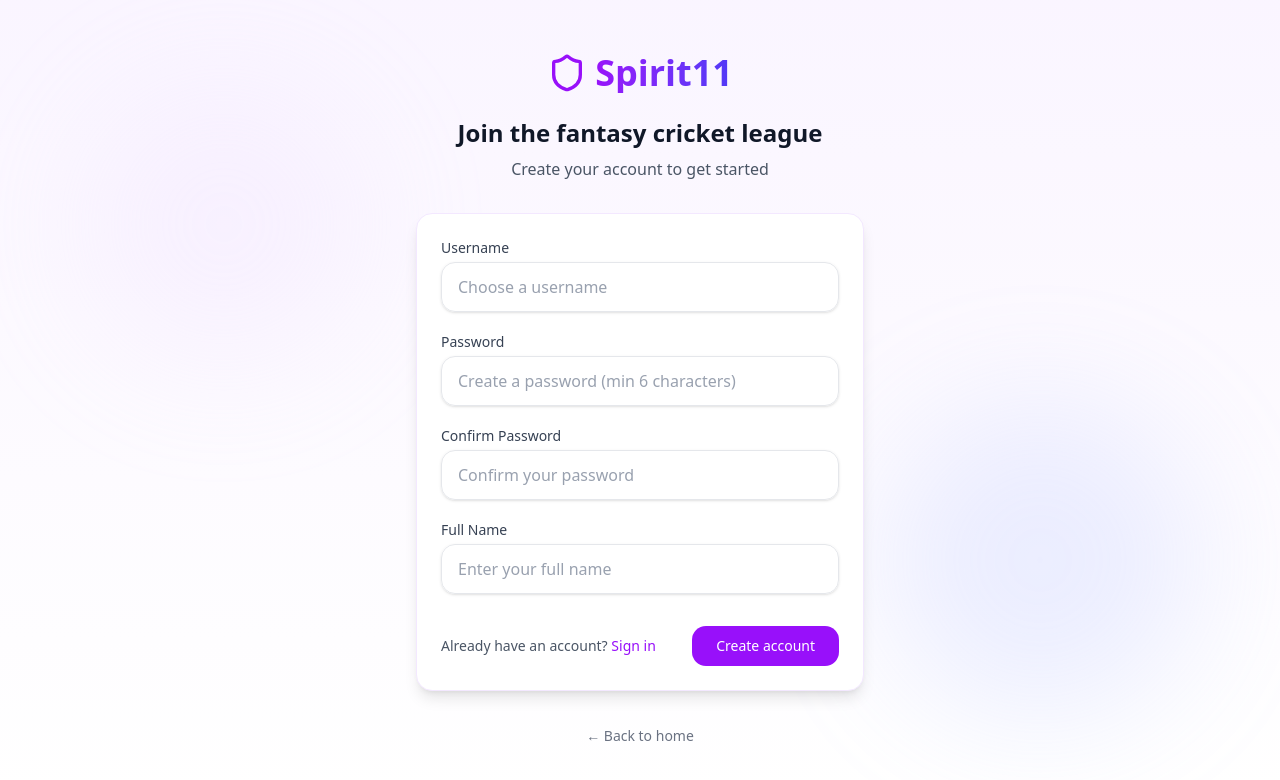
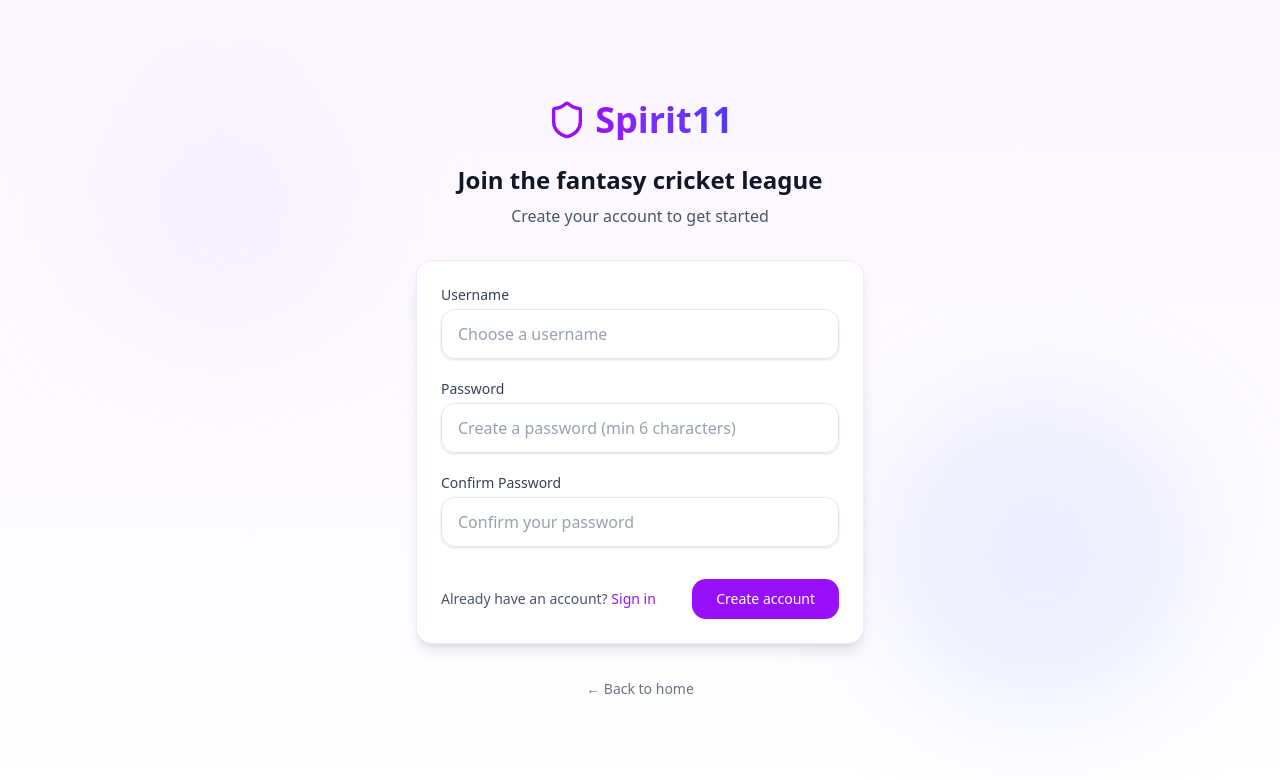
Before and after one commit to 0xneobyte/spiritx_compilex_02, a Next.js app: page /auth/signup in a window 1280 px wide. Shown: the top 780 px of the page. Built offline with nearby package versions, Linux system fonts and the light colour scheme.

Commit message:
refactor: Remove full name field from signup page

```diff
--- a/app/admin/dashboard/stats/page.tsx
+++ b/app/admin/dashboard/stats/page.tsx
@@ -473,6 +473,7 @@ export default function PlayerStats() {
   const stats = calcStatistics();
 
   // Also update the sortPlayers function if it exists
+  // eslint-disable-next-line @typescript-eslint/no-unused-vars
   const sortPlayers = (players: Player[], field: string, direction: string) => {
     // Always treat price sorting as value sorting
     const effectiveField = field === "price" ? "value" : field;
--- a/app/auth/signup/page.tsx
+++ b/app/auth/signup/page.tsx
@@ -13,7 +13,6 @@ export default function SignupPage() {
     username: "",
     password: "",
     confirmPassword: "",
-    fullName: "",
   });
   const [error, setError] = useState("");
   const [loading, setLoading] = useState(false);
@@ -57,7 +56,6 @@ export default function SignupPage() {
         body: JSON.stringify({
           username: formData.username,
           password: formData.password,
-          fullName: formData.fullName,
         }),
       });
 
@@ -202,26 +200,6 @@ export default function SignupPage() {
                   placeholder="Confirm your password"
                 />
               </div>
-
-              <div className="space-y-1">
-                <label
-                  htmlFor="fullName"
-                  className="block text-sm font-medium text-gray-700"
-                >
-                  Full Name
-                </label>
-                <input
-                  id="fullName"
-                  type="text"
-                  name="fullName"
-                  value={formData.fullName}
-                  onChange={handleChange}
-                  required
-                  autoComplete="name"
-                  className="appearance-none block w-full px-4 py-3 border border-gray-200 rounded-xl shadow-sm placeholder-gray-400 focus:outline-none focus:ring-2 focus:ring-purple-500 focus:border-purple-500 text-gray-900"
-                  placeholder="Enter your full name"
-                />
-              </div>
             </CardContent>
 
             <CardFooter className="flex flex-col sm:flex-row justify-between items-center gap-4 pt-2 pb-6">
```
